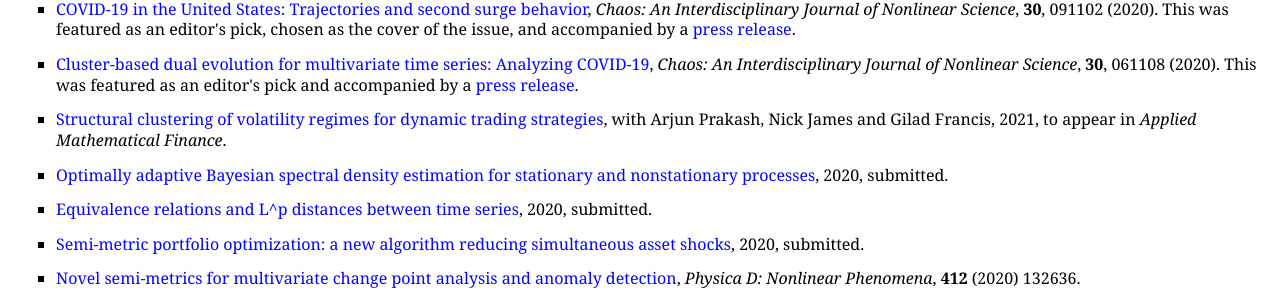
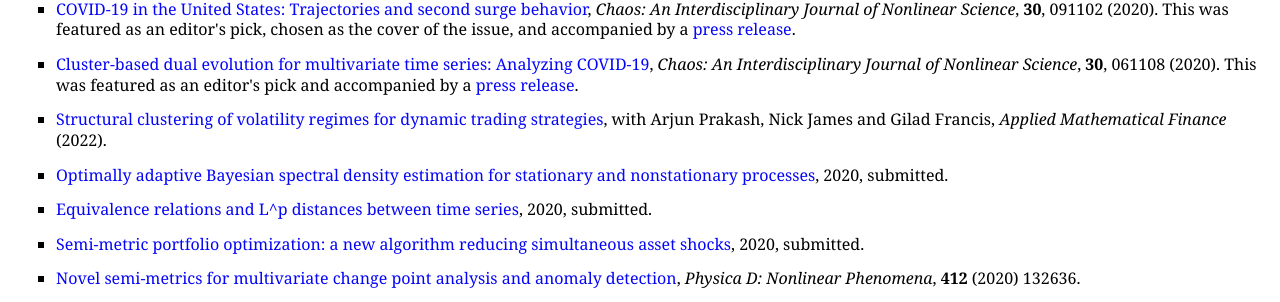
Before and after one commit to MaxMenzies/maxmenzies.com, a Jekyll site: the page index.html, which Jekyll copies as it is, in a window 1280 px wide. Shown: the part 1016-1318 px from the top of the page. Built offline with Jekyll 4.4.1, drawn with Linux system fonts in a browser that asks for light colours.

Commit message:
Update index.html

```diff
--- a/index.html
+++ b/index.html
@@ -96,7 +96,7 @@
 </li>
 </ul>
 <ul>
-<li><p><a href="https://arxiv.org/abs/2004.09963">Structural clustering of volatility regimes for dynamic trading strategies</a>, with Arjun Prakash, Nick James and Gilad Francis, 2021, to appear in <i>Applied Mathematical Finance</i>.</p>
+<li><p><a href="https://www.tandfonline.com/doi/full/10.1080/1350486X.2021.2007146">Structural clustering of volatility regimes for dynamic trading strategies</a>, with Arjun Prakash, Nick James and Gilad Francis, <i>Applied Mathematical Finance</i> (2022).</p>
 </li>
 </ul>
 <ul>
```
